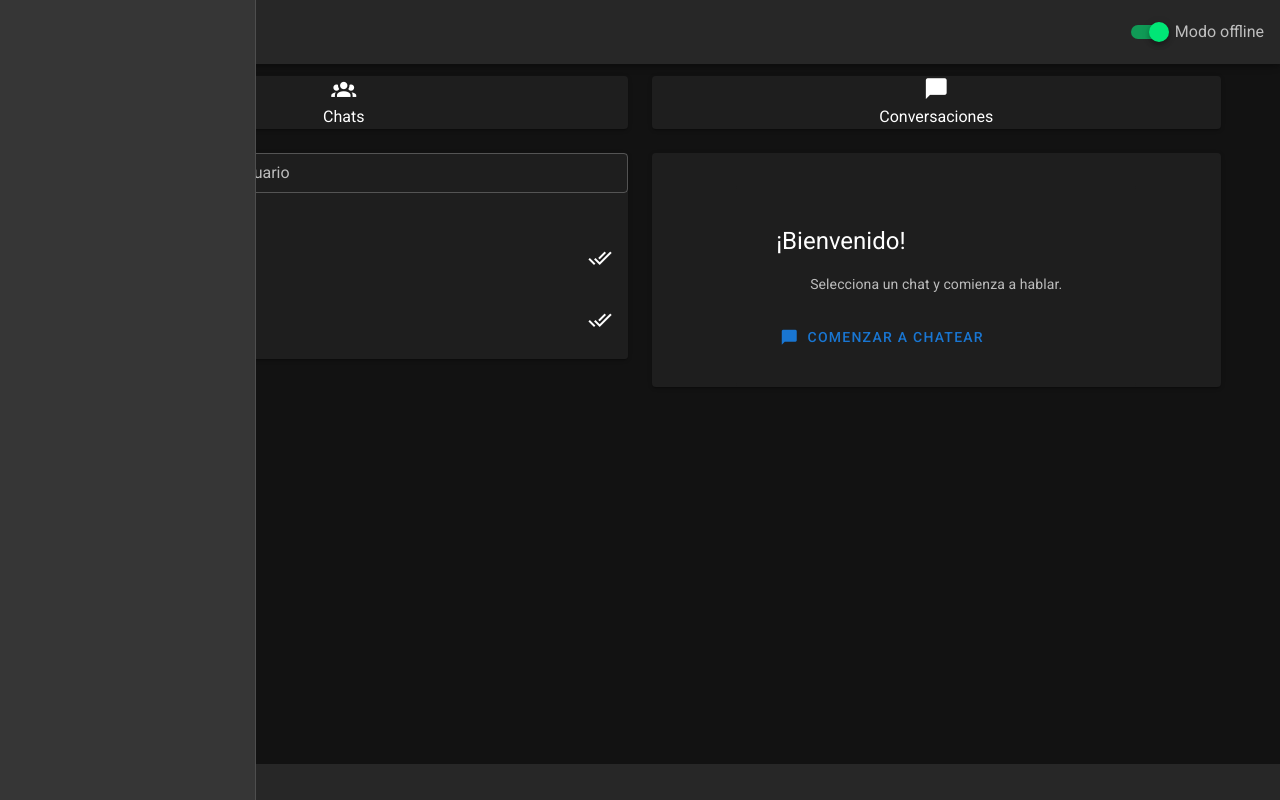
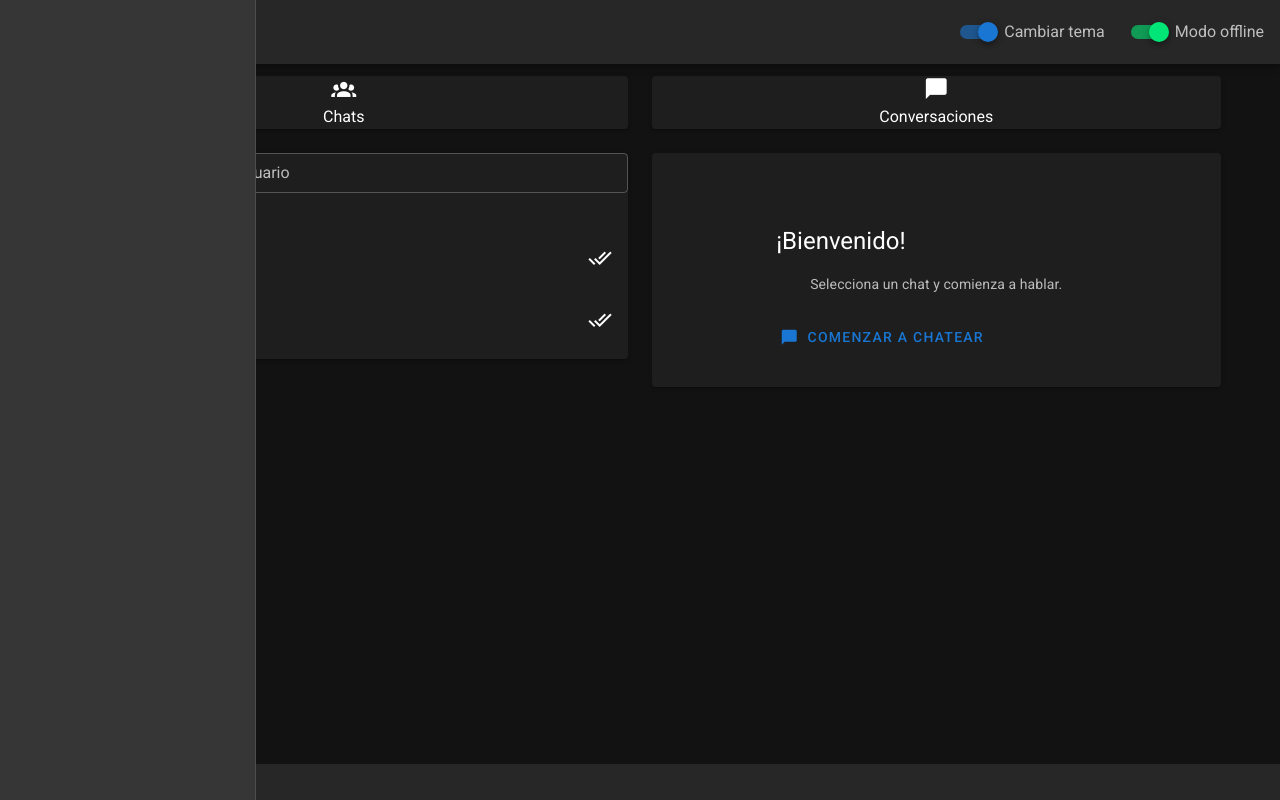
Before and after one commit to vicentviolist/selliaApp, a Nuxt app: page / in a window 1280 px wide. Built offline with nearby package versions, Linux system fonts and the light colour scheme; grey boxes are pictures that could not be loaded.

Commit message:
add ligth mode in app

```diff
--- a/components/Schat.vue
+++ b/components/Schat.vue
@@ -70,7 +70,7 @@
                 class="text-xs d-flex align-center mb-n8"
               >
                 {{ messageIn.readAt ? formatTime(messageIn.readAt) : "" }}
-                <v-list-item-action class="">
+                <v-list-item-action class="ml-1">
                   <v-icon size="14">mdi-check-all</v-icon>
                 </v-list-item-action>
               </div>
@@ -245,7 +245,6 @@ export default {
   width: 100%;
   min-height: 50px;
   border-radius: 10px;
-  margin-right: 40px;
 }
 .message-client {
   background: rgb(32, 162, 86);
--- a/layouts/default.vue
+++ b/layouts/default.vue
@@ -12,6 +12,14 @@
       <!-- <img src="../images/SelliaLogoFooter.png" class="size-img m-12" /> -->
       <img src="../images/SelliaLogoFooter.png" style="width: 200px" />
       <v-spacer></v-spacer>
+      <v-switch
+        v-model="theme"
+        label="Cambiar tema"
+        color="primary"
+        @click="changueTheme"
+        hide-details
+        class="mr-6"
+      ></v-switch>
       <v-switch
         v-model="offLine"
         label="Modo offline"
@@ -51,6 +59,7 @@ export default {
       right: false,
       rightDrawer: false,
       title: "Vuetify.js",
+      theme: true,
     };
   },
   methods: {
@@ -72,6 +81,9 @@ export default {
         console.log(error);
       }
     },
+    changueTheme() {
+      this.$nuxt.$vuetify.theme.dark = this.theme;
+    },
   },
   computed: {
     ...mapState(["isOfline"]),
```
